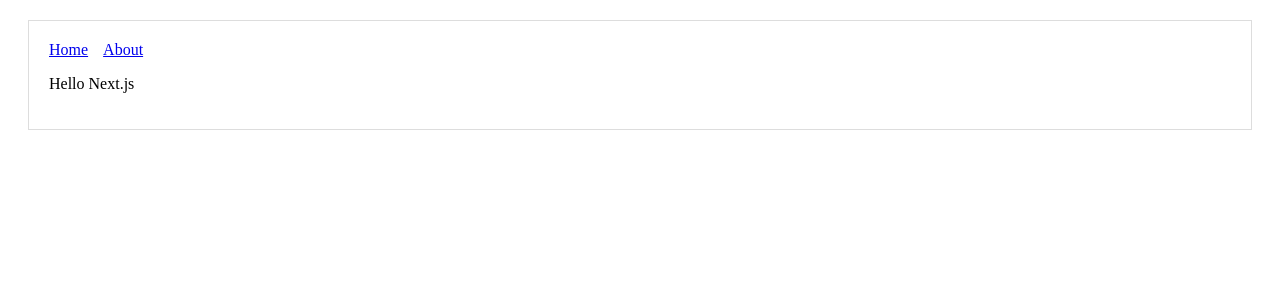
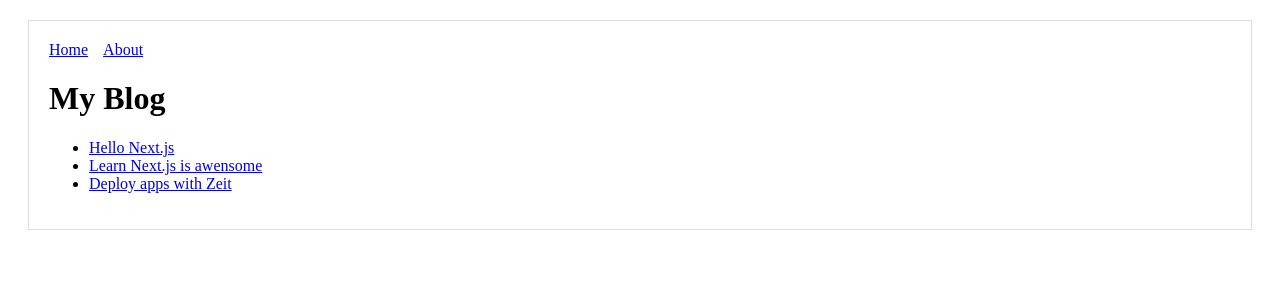
Before and after one commit to jesus-chacon/next-js-sample, a Next.js app: page / in a window 1280 px wide. Shown: the top 300 px of the page. Built offline with nearby package versions, Linux system fonts and the light colour scheme.

Commit message:
Finish Step of creating dynamic Pages

```diff
--- /dev/null
+++ b/components/PostLink.js
@@ -0,0 +1,9 @@
+import Link from 'next/link';
+
+export default (props) => (
+    <li>
+        <Link href={`/post?title=${props.title}`}>
+            <a>{props.title}</a>
+        </Link>
+    </li>
+);
--- a/pages/index.js
+++ b/pages/index.js
@@ -1,10 +1,17 @@
 import Link from 'next/link';
 
 import Layout from '../components/Layout';
+import PostLink from '../components/PostLink';
 
 const Index = () => (
     <Layout>
-        <p>Hello Next.js</p>
+        <h1>My Blog</h1>
+
+        <ul>
+            <PostLink title="Hello Next.js"></PostLink>
+            <PostLink title="Learn Next.js is awensome"></PostLink>
+            <PostLink title="Deploy apps with Zeit"></PostLink>
+        </ul>
     </Layout>
 );
 
```
Also changed, not shown: pages/post.js (added, +11 -0 lines).
